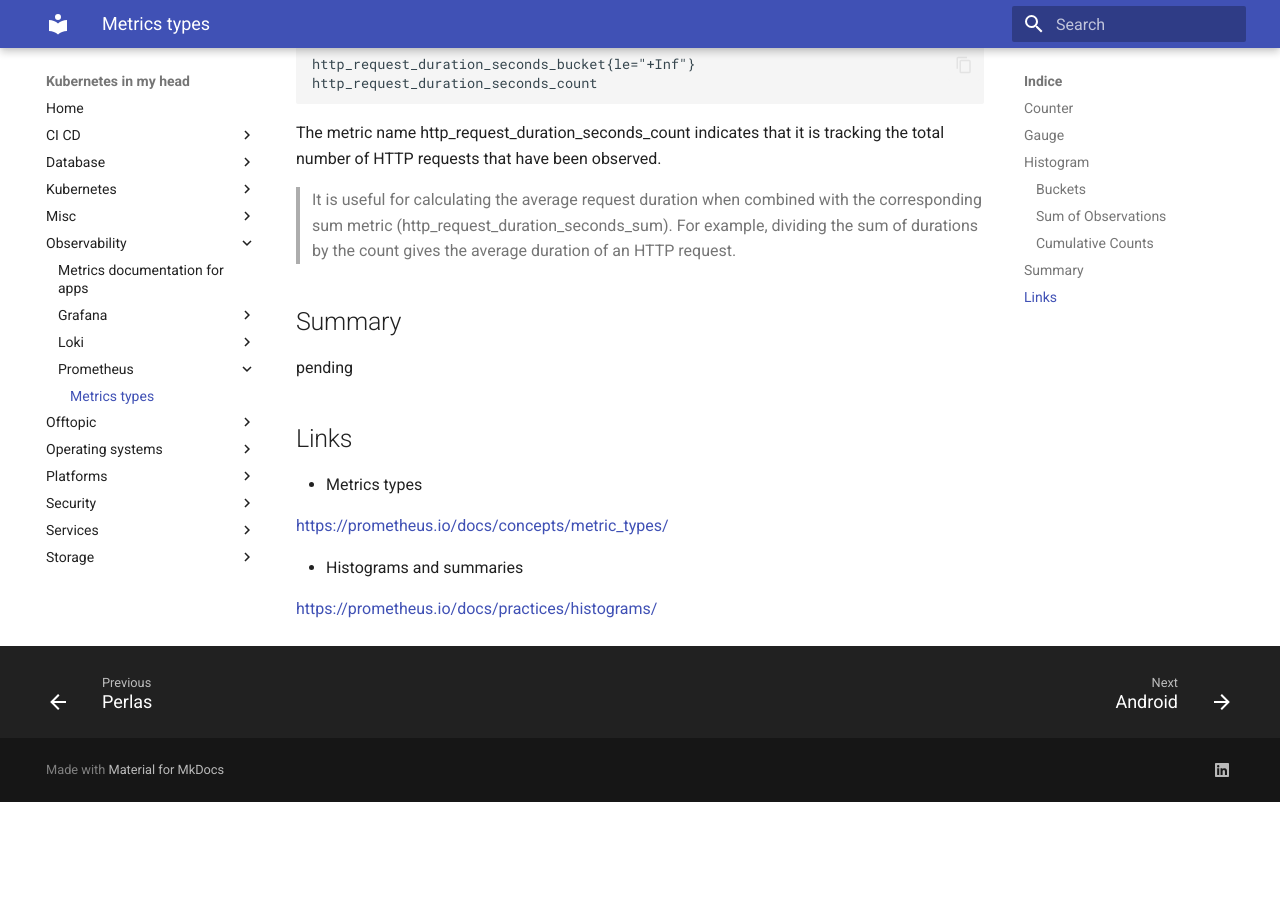
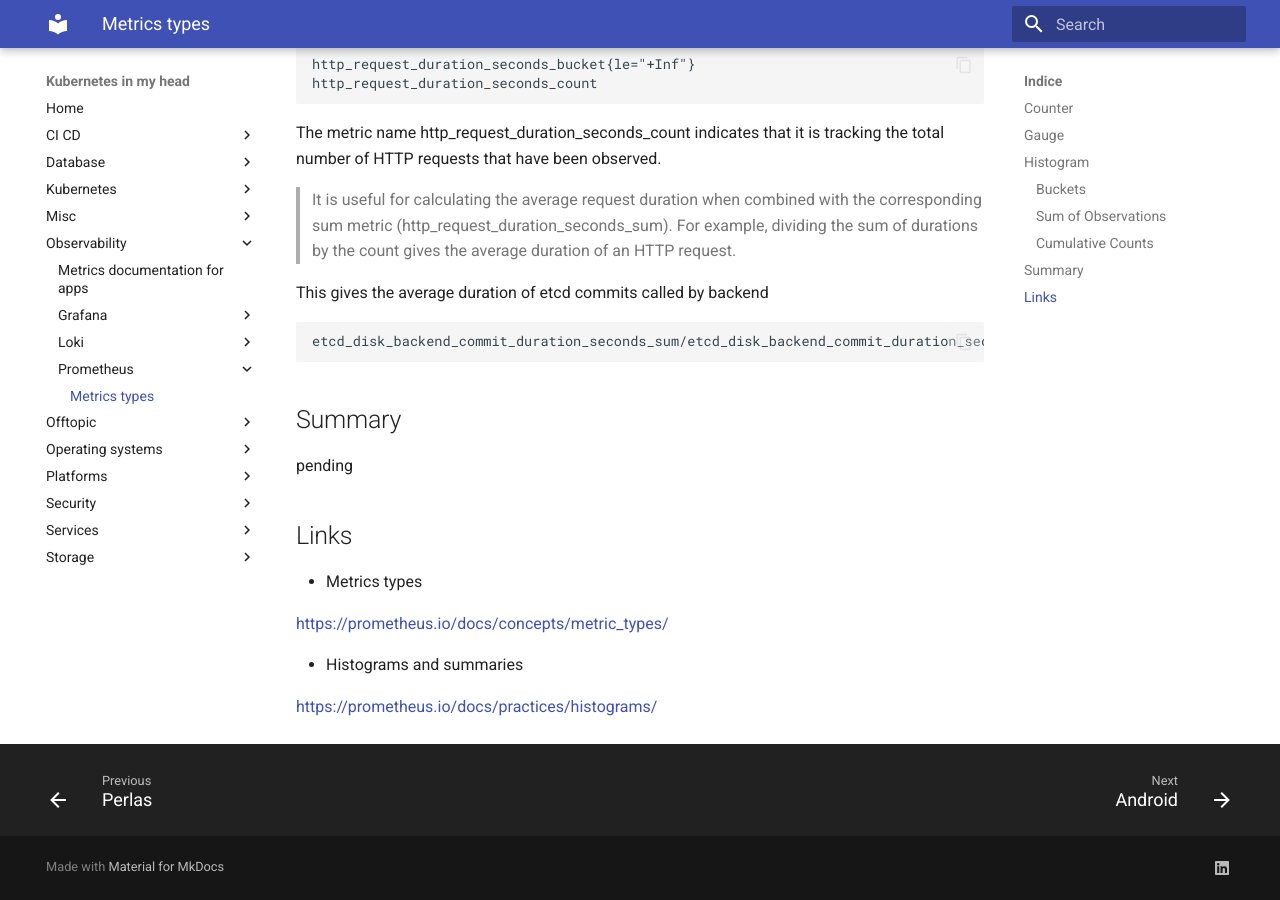
Before and after one commit to jorgelon/kubernetesinmyhead.net, an MkDocs documentation site: the page built from docs/observability/prometheus/metric-types.md, in a window 1280 px wide and 900 px high, scrolled down 1549 px. Built offline with MkDocs 1.6.1 and Material for MkDocs 9.7.7, drawn with Linux system fonts in a browser that asks for light colours; before the commit the page ends 2351 px from its top, so only the background shows below that.

Commit message:
add etcd example

````diff
--- a/docs/observability/prometheus/metric-types.md
+++ b/docs/observability/prometheus/metric-types.md
@@ -69,6 +69,12 @@ The metric name http_request_duration_seconds_count indicates that it is trackin
 
 > It is useful for calculating the average request duration when combined with the corresponding sum metric (http_request_duration_seconds_sum). For example, dividing the sum of durations by the count gives the average duration of an HTTP request.
 
+This gives the average duration of etcd commits called by backend
+
+```promql
+etcd_disk_backend_commit_duration_seconds_sum/etcd_disk_backend_commit_duration_seconds_count
+```
+
 ## Summary
 
 pending
````
